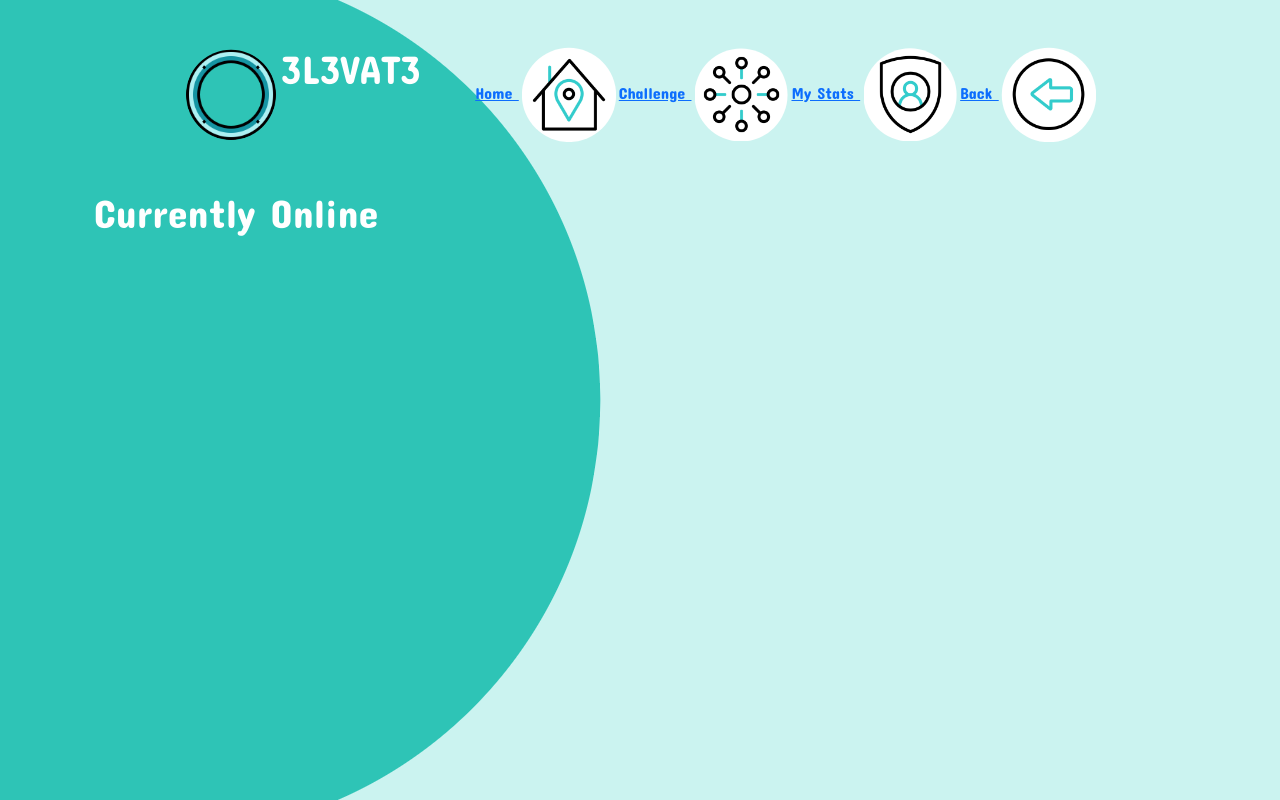
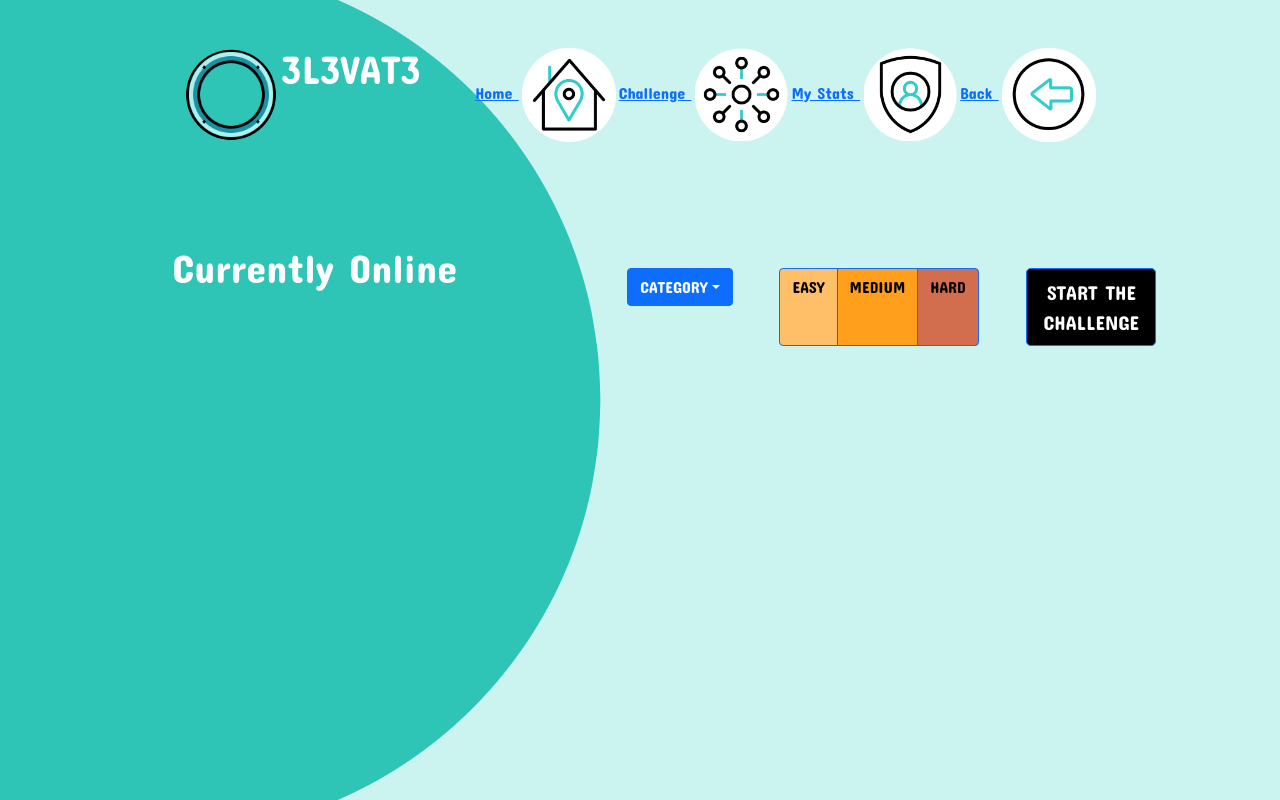
Before and after one commit to Harkins12345/Lap-3-Project, a React (Create React App) app in the folder client/: page /challenge in a window 1280 px wide. Built offline with nearby package versions, Linux system fonts and the light colour scheme.

Commit message:
CHALLENGE PAGE FUNCTIONALITY & STYLING

```diff
--- a/client/src/pages/ChallengePage/index.js
+++ b/client/src/pages/ChallengePage/index.js
@@ -1,27 +1,118 @@
-import React from 'react';
-import { Container, Row, Col } from 'react-bootstrap';
+import React, { useState } from 'react';
+import { Container, Row, Col, Dropdown, DropdownButton, Button, ToggleButtonGroup, ToggleButton } from 'react-bootstrap';
+import './style.css';
 
 
 function ChallengePage() {
+<></>
 
+// ------------ HANDLE BUTTON REQUEST ------------//
+    // function simulateNetworkRequest() {
+    //     return new Promise((resolve) => setTimeout(resolve, 2000));
+    //   }
+
+    //   function LoadingButton() {
+    //     const [isLoading, setLoading] = useState(false);
+
+    //     useEffect(() => {
+    //       if (isLoading) {
+    //         simulateNetworkRequest().then(() => {
+    //           setLoading(false);
+    //         });
+    //       }
+    //     }, [isLoading]);
+
+    //     const handleClick = () => setLoading(true);
+
+    //     return (
+    //       <Button
+    //         variant="primary"
+    //         disabled={isLoading}
+    //         onClick={!isLoading ? handleClick : null}
+    //       >
+    //         {isLoading ? 'Loading…' : 'Click to load'}
+    //       </Button>
+    //     );
+    //   }
+
+    //   render(<LoadingButton />);
+
+    // --------- RADIO BUTTON -----//
+    const [checked, setChecked] = useState(false);
+    const [radioValue, setRadioValue] = useState('1');
+
+    const radios = [
+      { name: 'EASY', value: '1', className:"easy-button"},
+      { name: 'MEDIUM', value: '2', className:"medium-button"},
+      { name: 'HARD', value: '3', className:"hard-button" },
+    ];
 
 
 
     return (
-        <Container fluid>
+        <Container fluid={true} className="container">
             <Row>
 
+
                 {/* ----- ONLINE USER COLUMN ----- */}
-                <Col>
+                <Col lg={6}>
+                    <Container className='left-column'>
 
-                <h1>Currently Online</h1>
+                    <h1>Currently Online</h1>
+                    </Container>
                 </Col>
 
                 {/* ----- SELECT CATEGORY & LEVEL ----- */}
-                <Col>
+                <Col lg={6}>
+                    <div className='right-column'>
+                        <div className="row">
+
+                                <DropdownButton id="category-button" title="CATEGORY">
 
 
+                                    <Dropdown.Item as="button">Science: Computer</Dropdown.Item>
+                                    <Dropdown.Item as="button">Science: Mathematics</Dropdown.Item>
+                                    <Dropdown.Item as="button">Science & Nature</Dropdown.Item>
+                                    <Dropdown.Item as="button">History</Dropdown.Item>
+                                    <Dropdown.Item as="button">Geography</Dropdown.Item>
 
+                                </DropdownButton>
+
+                        </div>
+
+                        <div className="row">
+
+                                <ToggleButtonGroup name="toggle">
+                                    {radios.map((radio, idx) => (
+                                    <ToggleButton
+                                        key={idx}
+                                        id={`radio-${idx}`}
+                                        className={radio.className}
+                                        type="radio"
+                                        name="radio"
+                                        value={radio.value}
+                                        checked={radioValue === radio.value}
+                                        onChange={(e) => setRadioValue(e.currentTarget.value)}
+                                    >
+                                        {radio.name}
+                                    </ToggleButton>
+                                    ))}
+
+
+                                </ToggleButtonGroup>
+
+                        </div>
+
+                        <div className="row">
+
+                                <div className='d-grid gap-2'>
+                                    <Button className='start-button' size="lg"> START THE CHALLENGE</Button>
+                                </div>
+
+                        </div>
+
+
+                    </div>
                 </Col>
             </Row>
 
--- /dev/null
+++ b/client/src/pages/ChallengePage/style.css
@@ -0,0 +1,33 @@
+.right-column {
+    display: flex;
+    justify-content: center;
+    float: right;
+
+
+
+}
+
+.row {
+    padding: 5%;
+    align-self: right
+}
+
+.easy-button {
+    background-color: #ffbf69;
+    color: black;
+}
+
+.medium-button {
+    background-color: #ff9f1c;
+    color: black;
+}
+
+.hard-button {
+    background-color: #d26d4d;
+    color: black;
+}
+
+.start-button {
+    background-color: black;
+
+}
```
